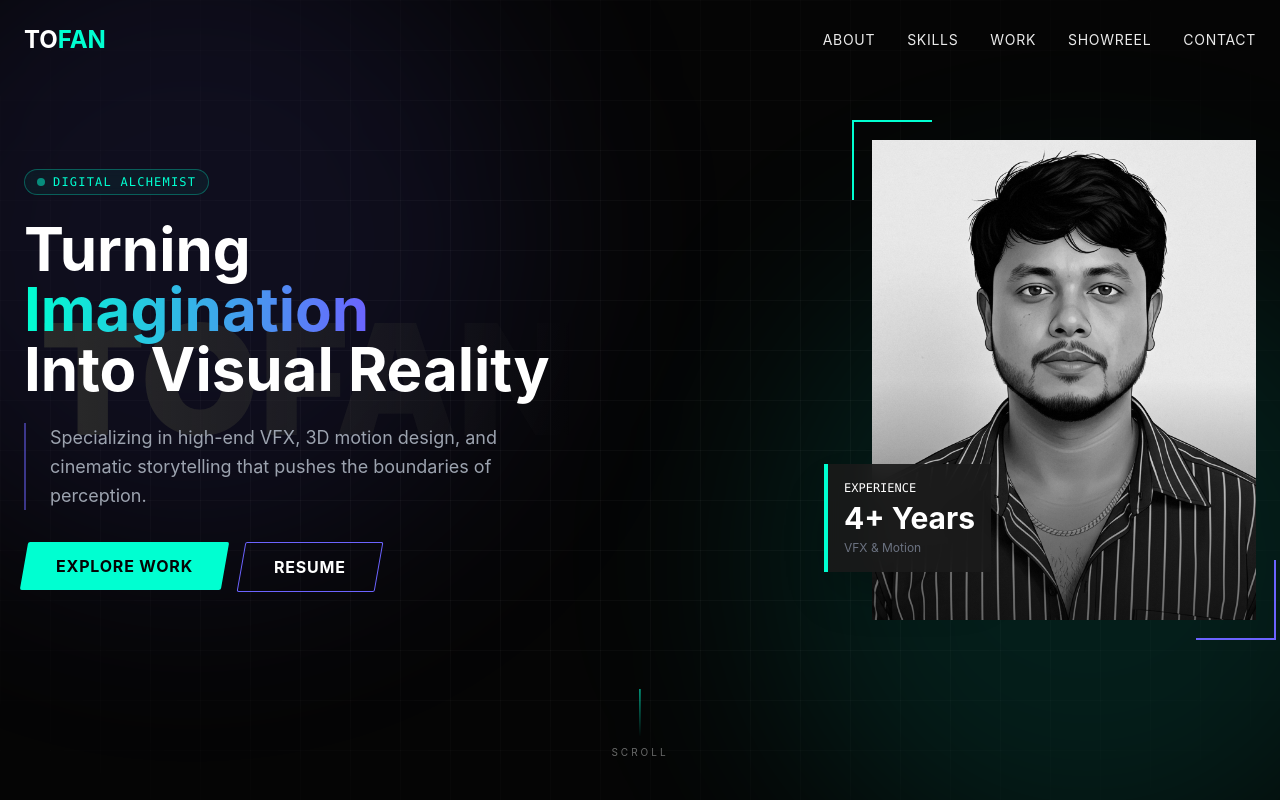
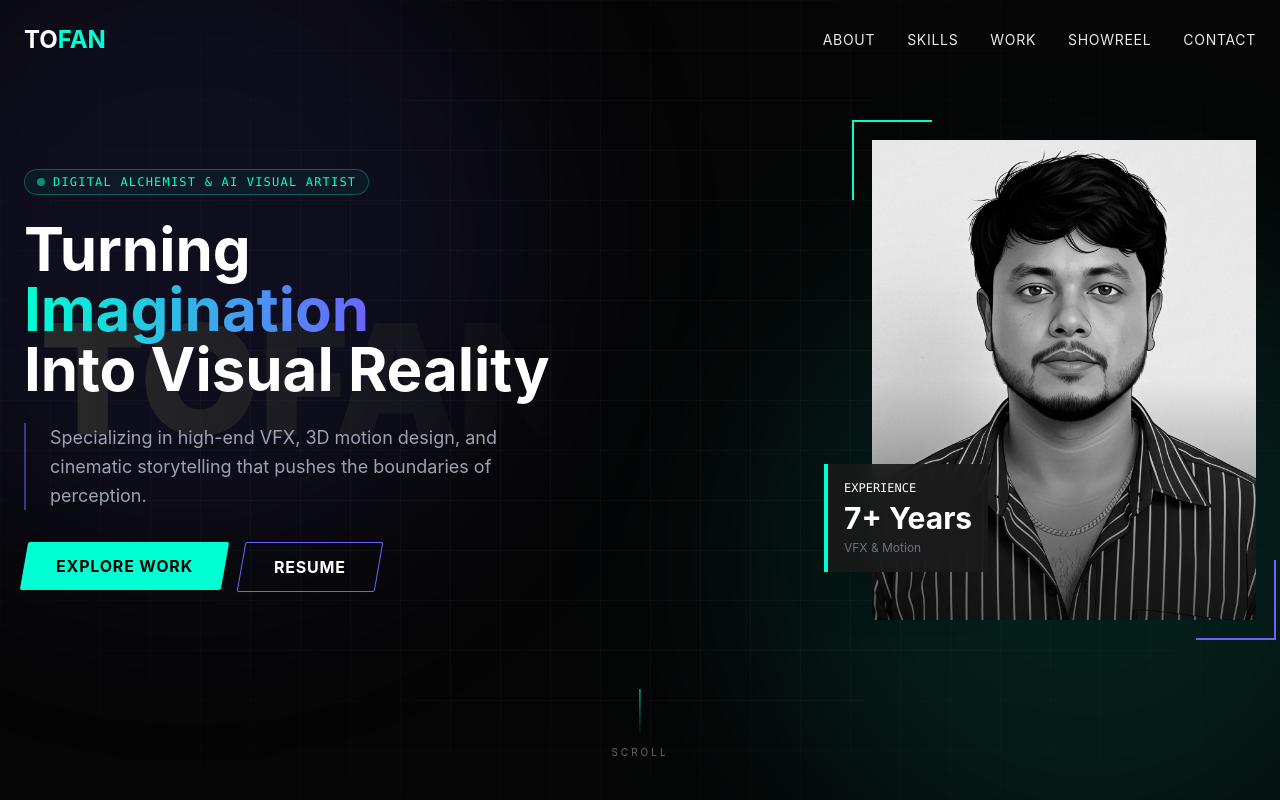
Before and after one commit to tofanvfx/tofan, a React (Vite) app: page / in a window 1280 px wide. Shown: the top 800 px of the page. Built offline with nearby package versions, Linux system fonts and the light colour scheme.

Commit message:
Add Product Visualization project video

```diff
--- a/src/components/sections/Hero.jsx
+++ b/src/components/sections/Hero.jsx
@@ -71,7 +71,7 @@ const Hero = () => {
                     >
                         <div className="inline-flex items-center gap-2 px-3 py-1 rounded-full border border-[#00FFD1]/30 bg-[#00FFD1]/5 backdrop-blur-sm mb-6">
                             <span className="w-2 h-2 rounded-full bg-[#00FFD1] animate-pulse"></span>
-                            <span className="text-[#00FFD1] text-xs font-mono uppercase tracking-widest">Digital Alchemist</span>
+                            <span className="text-[#00FFD1] text-xs font-mono uppercase tracking-widest">Digital Alchemist & AI Visual Artist</span>
                         </div>
 
                         <h2 className="text-4xl md:text-6xl font-bold text-white mb-6 leading-tight">
@@ -135,7 +135,7 @@ const Hero = () => {
                                 className="absolute -left-12 bottom-12 bg-[#1A1A1A]/90 backdrop-blur-md p-4 border-l-4 border-[#00FFD1] shadow-2xl hidden md:block"
                             >
                                 <div className="text-white font-mono text-xs mb-1 text-[#00FFD1]">EXPERIENCE</div>
-                                <div className="text-3xl font-bold text-white">4+ Years</div>
+                                <div className="text-3xl font-bold text-white">7+ Years</div>
                                 <div className="text-gray-500 text-xs mt-1">VFX & Motion</div>
                             </motion.div>
                         </div>
--- a/src/components/sections/Work.jsx
+++ b/src/components/sections/Work.jsx
@@ -132,6 +132,14 @@ const projects = [
         image: "https://img.youtube.com/vi/YhqMfAtPSVQ/maxresdefault.jpg",
         video: "https://www.youtube.com/embed/YhqMfAtPSVQ",
         description: "A funny cartoon story about a hungry owl at a bird restaurant run by a parrot and a crow."
+    },
+    {
+        id: 22,
+        title: "3D Product Visualization",
+        category: "Product Visualization",
+        image: "https://img.youtube.com/vi/dsAvytjH4oQ/maxresdefault.jpg",
+        video: "https://www.youtube.com/embed/dsAvytjH4oQ",
+        description: "A high-quality 3D product visualization showcasing detailed texturing and lighting."
     }
 ];
 
```
